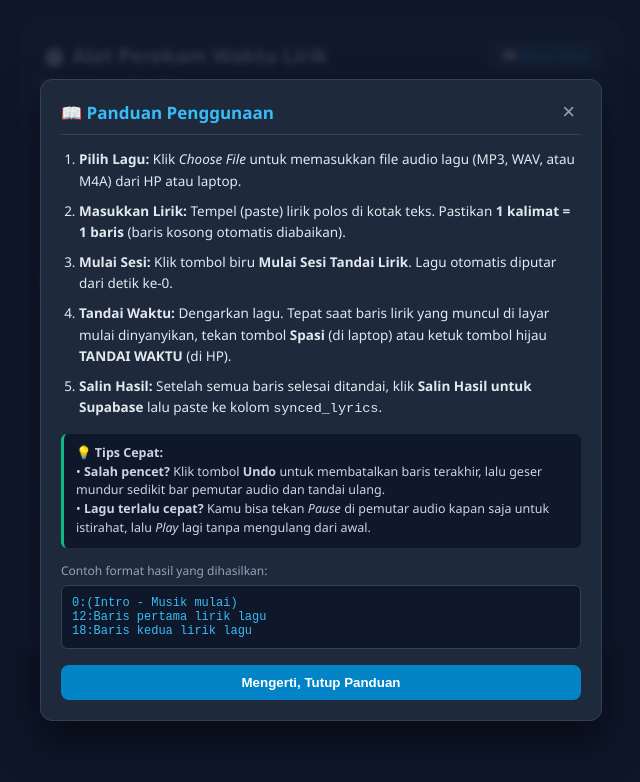
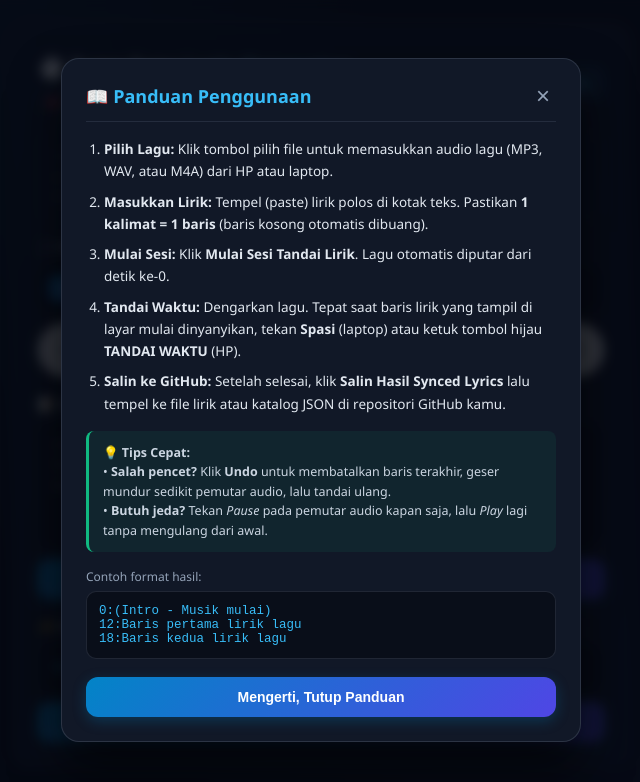
Before and after one commit to Fatchurohman/generator_lirik_bergerak, a plain HTML site: page index.html in a window 1280 px wide. Both pictures are taken after a click on the button "📖 Baca Saya". Shown: the whole page, without its empty margins (319-959 px from the left). Drawn offline with Linux system fonts and the light colour scheme.

Commit message:
Update index.html

```diff
--- a/index.html
+++ b/index.html
@@ -3,139 +3,389 @@
 <head>
   <meta charset="UTF-8">
   <meta name="viewport" content="width=device-width, initial-scale=1.0">
-  <title>Suno Sync Lyric Generator</title>
+  <title>Suno Sync Lyric Generator — fatur62</title>
   <style>
-    body { font-family: 'Segoe UI', sans-serif; background: #0f172a; color: #f8fafc; padding: 20px; max-width: 600px; margin: auto; }
-    .card { background: #1e293b; padding: 20px; border-radius: 12px; border: 1px solid #334155; display: flex; flex-direction: column; gap: 12px; }
+    :root {
+      --bg-deep: #060913;
+      --card-bg: rgba(17, 24, 39, 0.78);
+      --card-border: rgba(148, 163, 184, 0.16);
+      --input-bg: rgba(9, 13, 24, 0.85);
+      --text-main: #f8fafc;
+      --text-muted: #94a3b8;
+      --accent-cyan: #38bdf8;
+      --accent-indigo: #6366f1;
+      --accent-emerald: #10b981;
+      --accent-gold: #f59e0b;
+    }
+
+    * { box-sizing: border-box; }
+
+    body {
+      font-family: 'Segoe UI', system-ui, -apple-system, sans-serif;
+      background-color: var(--bg-deep);
+      background-image:
+        radial-gradient(circle at 15% 10%, rgba(56, 189, 248, 0.14), transparent 40%),
+        radial-gradient(circle at 85% 90%, rgba(99, 102, 241, 0.14), transparent 45%);
+      color: var(--text-main);
+      padding: 24px 16px;
+      margin: 0;
+      min-height: 100vh;
+      display: flex;
+      justify-content: center;
+      align-items: flex-start;
+    }
+
+    .card {
+      width: 100%;
+      max-width: 620px;
+      background: var(--card-bg);
+      backdrop-filter: blur(18px);
+      -webkit-backdrop-filter: blur(18px);
+      padding: 26px;
+      border-radius: 20px;
+      border: 1px solid var(--card-border);
+      box-shadow: 0 25px 50px -12px rgba(0, 0, 0, 0.65), inset 0 1px 0 rgba(255, 255, 255, 0.06);
+      display: flex;
+      flex-direction: column;
+      gap: 18px;
+    }
 
     .header-top {
       display: flex;
       justify-content: space-between;
       align-items: center;
-      gap: 10px;
+      gap: 12px;
     }
-    .header-top h2 { margin: 0; font-size: 20px; }
 
-    .btn-readme {
-      background: #334155;
-      color: #38bdf8;
-      border: 1px solid #475569;
-      padding: 6px 12px;
-      border-radius: 8px;
-      font-size: 13px;
-      font-weight: bold;
-      cursor: pointer;
-      white-space: nowrap;
-      transition: background 0.2s;
+    .title-wrap h2 {
+      margin: 0;
+      font-size: 22px;
+      font-weight: 700;
+      letter-spacing: -0.3px;
+      background: linear-gradient(135deg, #f8fafc 20%, #38bdf8 80%, #818cf8 100%);
+      -webkit-background-clip: text;
+      -webkit-text-fill-color: transparent;
     }
-    .btn-readme:hover { background: #475569; }
 
-    /* Styling Identitas Developer dengan Animasi Kelap-Kelip Live */
     .developer-badge {
-      display: flex;
+      display: inline-flex;
       align-items: center;
       gap: 8px;
-      font-size: 13px;
-      color: #94a3b8;
-      margin-top: -6px;
-      margin-bottom: 4px;
+      font-size: 12px;
+      color: var(--text-muted);
+      background: rgba(15, 23, 42, 0.7);
+      border: 1px solid rgba(148, 163, 184, 0.15);
+      padding: 4px 10px;
+      border-radius: 999px;
+      margin-top: 8px;
+      width: fit-content;
     }
+
     .live-dot {
-      width: 8px;
-      height: 8px;
+      width: 7px;
+      height: 7px;
       background-color: #ef4444;
       border-radius: 50%;
       display: inline-block;
-      box-shadow: 0 0 0 rgba(239, 68, 68, 0.4);
       animation: pulse-live 1.5s infinite;
     }
+
     @keyframes pulse-live {
-      0% { transform: scale(0.95); box-shadow: 0 0 0 0 rgba(239, 68, 68, 0.7); }
+      0% { transform: scale(0.95); box-shadow: 0 0 0 0 rgba(239, 68, 68, 0.75); }
       70% { transform: scale(1); box-shadow: 0 0 0 6px rgba(239, 68, 68, 0); }
       100% { transform: scale(0.95); box-shadow: 0 0 0 0 rgba(239, 68, 68, 0); }
     }
 
-    textarea { background: #0f172a; border: 1px solid #334155; color: #fff; padding: 10px; border-radius: 8px; width: 100%; height: 120px; outline: none; box-sizing: border-box; resize: vertical; }
-    input[type="file"] { background: #0f172a; padding: 8px; border-radius: 8px; border: 1px solid #334155; color: #fff; width: 100%; box-sizing: border-box; }
-    audio { width: 100%; margin-top: 10px; }
-    .btn { background: #0284c7; color: #fff; border: none; padding: 10px; border-radius: 8px; font-weight: bold; cursor: pointer; width: 100%; transition: background 0.2s; }
-    .btn:hover { background: #0369a1; }
-    .btn-record { background: #10b981; font-size: 15px; padding: 14px; }
-    .btn-record:hover { background: #059669; }
-    .btn-undo { background: #475569; font-size: 13px; padding: 8px; }
-    .btn-undo:hover { background: #64748b; }
-    .output-box { background: #0f172a; border: 1px solid #334155; padding: 12px; border-radius: 8px; font-family: monospace; font-size: 13px; white-space: pre-wrap; max-height: 200px; overflow-y: auto; color: #38bdf8; }
+    .btn-readme {
+      background: rgba(56, 189, 248, 0.12);
+      color: var(--accent-cyan);
+      border: 1px solid rgba(56, 189, 248, 0.3);
+      padding: 8px 14px;
+      border-radius: 10px;
+      font-size: 13px;
+      font-weight: 600;
+      cursor: pointer;
+      white-space: nowrap;
+      transition: all 0.2s ease;
+    }
 
-    /* Styling Modal Baca Saya */
+    .btn-readme:hover {
+      background: rgba(56, 189, 248, 0.22);
+      transform: translateY(-1px);
+    }
+
+    .quick-steps {
+      font-size: 12.5px;
+      color: var(--text-muted);
+      background: rgba(15, 23, 42, 0.55);
+      border: 1px solid rgba(148, 163, 184, 0.1);
+      padding: 12px 14px;
+      border-radius: 12px;
+      line-height: 1.6;
+      margin: 0;
+    }
+
+    .section-block {
+      display: flex;
+      flex-direction: column;
+      gap: 8px;
+    }
+
+    label {
+      font-size: 13px;
+      font-weight: 600;
+      color: #cbd5e1;
+      letter-spacing: 0.2px;
+    }
+
+    input[type="file"] {
+      background: var(--input-bg);
+      padding: 10px;
+      border-radius: 12px;
+      border: 1px solid var(--card-border);
+      color: #cbd5e1;
+      width: 100%;
+      font-size: 13px;
+      cursor: pointer;
+      transition: border-color 0.2s;
+    }
+
+    input[type="file"]:hover { border-color: rgba(56, 189, 248, 0.45); }
+
+    input[type="file"]::file-selector-button {
+      background: linear-gradient(135deg, #0284c7, #4f46e5);
+      color: #fff;
+      border: none;
+      padding: 6px 12px;
+      border-radius: 8px;
+      font-weight: 600;
+      margin-right: 12px;
+      cursor: pointer;
+    }
+
+    audio {
+      width: 100%;
+      border-radius: 12px;
+      outline: none;
+      margin-top: 2px;
+    }
+
+    textarea {
+      background: var(--input-bg);
+      border: 1px solid var(--card-border);
+      color: #f8fafc;
+      padding: 12px 14px;
+      border-radius: 12px;
+      width: 100%;
+      height: 130px;
+      outline: none;
+      resize: vertical;
+      font-family: inherit;
+      font-size: 13.5px;
+      line-height: 1.5;
+      transition: border-color 0.2s, box-shadow 0.2s;
+    }
+
+    textarea:focus {
+      border-color: var(--accent-cyan);
+      box-shadow: 0 0 0 3px rgba(56, 189, 248, 0.15);
+    }
+
+    .btn {
+      background: linear-gradient(135deg, #0284c7, #4f46e5);
+      color: #fff;
+      border: none;
+      padding: 12px 16px;
+      border-radius: 12px;
+      font-weight: 600;
+      font-size: 14px;
+      cursor: pointer;
+      width: 100%;
+      transition: all 0.2s ease;
+      box-shadow: 0 4px 14px rgba(2, 132, 199, 0.28);
+    }
+
+    .btn:hover {
+      filter: brightness(1.1);
+      transform: translateY(-1px);
+    }
+
+    .btn:active { transform: scale(0.98); }
+
+    #recordingSection {
+      display: none;
+      flex-direction: column;
+      gap: 12px;
+      background: rgba(16, 185, 129, 0.06);
+      border: 1px solid rgba(16, 185, 129, 0.25);
+      padding: 16px;
+      border-radius: 14px;
+    }
+
+    .progress-track {
+      width: 100%;
+      height: 6px;
+      background: rgba(15, 23, 42, 0.9);
+      border-radius: 999px;
+      overflow: hidden;
+    }
+
+    .progress-fill {
+      height: 100%;
+      width: 0%;
+      background: linear-gradient(90deg, #10b981, #38bdf8);
+      transition: width 0.25s ease;
+    }
+
+    #currentLineDisplay {
+      font-size: 14.5px;
+      color: #e2e8f0;
+      font-weight: 600;
+      text-align: center;
+      padding: 8px 10px;
+      background: rgba(15, 23, 42, 0.65);
+      border-radius: 10px;
+      border: 1px solid rgba(56, 189, 248, 0.2);
+    }
+
+    .btn-record {
+      background: linear-gradient(135deg, #059669, #10b981);
+      font-size: 15px;
+      padding: 15px;
+      box-shadow: 0 6px 20px rgba(16, 185, 129, 0.32);
+    }
+
+    .btn-undo {
+      background: rgba(71, 85, 105, 0.45);
+      border: 1px solid rgba(148, 163, 184, 0.2);
+      font-size: 13px;
+      padding: 9px;
+      box-shadow: none;
+    }
+
+    .btn-undo:hover { background: rgba(71, 85, 105, 0.7); }
+
+    .output-box {
+      background: var(--input-bg);
+      border: 1px solid var(--card-border);
+      padding: 14px;
+      border-radius: 12px;
+      font-family: 'Cascadia Code', 'Fira Code', monospace;
+      font-size: 13px;
+      line-height: 1.6;
+      white-space: pre-wrap;
+      max-height: 210px;
+      overflow-y: auto;
+      color: var(--accent-cyan);
+    }
+
+    /* Modal Baca Saya */
     .modal-overlay {
       display: none;
       position: fixed;
       inset: 0;
-      background: rgba(15, 23, 42, 0.85);
-      backdrop-filter: blur(3px);
+      background: rgba(6, 9, 19, 0.82);
+      backdrop-filter: blur(6px);
       z-index: 999;
       justify-content: center;
       align-items: center;
       padding: 16px;
     }
+
     .modal-overlay.open { display: flex; }
+
     .modal-box {
-      background: #1e293b;
-      border: 1px solid #334155;
-      border-radius: 12px;
+      background: #111827;
+      border: 1px solid rgba(148, 163, 184, 0.2);
+      border-radius: 18px;
       max-width: 520px;
       width: 100%;
-      max-height: 85vh;
+      max-height: 86vh;
       overflow-y: auto;
-      padding: 20px;
-      box-shadow: 0 20px 40px rgba(0, 0, 0, 0.5);
+      padding: 24px;
+      box-shadow: 0 25px 50px rgba(0, 0, 0, 0.65);
     }
+
     .modal-header {
       display: flex;
       justify-content: space-between;
       align-items: center;
-      border-bottom: 1px solid #334155;
-      padding-bottom: 10px;
-      margin-bottom: 14px;
+      border-bottom: 1px solid rgba(148, 163, 184, 0.15);
+      padding-bottom: 12px;
+      margin-bottom: 16px;
     }
-    .modal-header h3 { margin: 0; color: #38bdf8; font-size: 17px; }
+
+    .modal-header h3 { margin: 0; color: var(--accent-cyan); font-size: 18px; }
+
     .modal-close {
       background: transparent;
       border: none;
-      color: #94a3b8;
-      font-size: 22px;
+      color: var(--text-muted);
+      font-size: 24px;
       cursor: pointer;
       line-height: 1;
     }
+
     .modal-close:hover { color: #fff; }
+
     .guide-list {
       padding-left: 18px;
-      margin: 0 0 14px 0;
+      margin: 0 0 16px 0;
       font-size: 13.5px;
-      line-height: 1.6;
+      line-height: 1.65;
       color: #e2e8f0;
     }
+
     .guide-list li { margin-bottom: 8px; }
+
     .guide-tip {
-      background: #0f172a;
-      border-left: 3px solid #10b981;
-      padding: 10px 12px;
-      border-radius: 6px;
+      background: rgba(16, 185, 129, 0.08);
+      border-left: 3px solid var(--accent-emerald);
+      padding: 12px 14px;
+      border-radius: 8px;
       font-size: 12.5px;
       color: #cbd5e1;
-      margin-bottom: 14px;
-      line-height: 1.5;
+      margin-bottom: 16px;
+      line-height: 1.55;
     }
+
     .guide-example {
-      background: #0f172a;
-      border: 1px solid #334155;
-      padding: 10px;
-      border-radius: 6px;
+      background: var(--input-bg);
+      border: 1px solid var(--card-border);
+      padding: 12px;
+      border-radius: 10px;
       font-family: monospace;
-      font-size: 12px;
-      color: #38bdf8;
-      margin-bottom: 16px;
+      font-size: 12.5px;
+      color: var(--accent-cyan);
+      margin-bottom: 18px;
       white-space: pre-wrap;
+    }
+
+    /* Floating Toast Notification */
+    .toast {
+      position: fixed;
+      bottom: 24px;
+      left: 50%;
+      transform: translateX(-50%) translateY(80px);
+      background: #1e293b;
+      color: #f8fafc;
+      border: 1px solid rgba(56, 189, 248, 0.4);
+      padding: 12px 20px;
+      border-radius: 12px;
+      font-size: 13.5px;
+      font-weight: 600;
+      box-shadow: 0 12px 30px rgba(0, 0, 0, 0.5);
+      opacity: 0;
+      pointer-events: none;
+      transition: all 0.3s cubic-bezier(0.22, 1, 0.36, 1);
+      z-index: 1000;
+      text-align: center;
+      max-width: 90vw;
+    }
+
+    .toast.show {
+      opacity: 1;
+      transform: translateX(-50%) translateY(0);
     }
   </style>
 </head>
@@ -143,43 +393,47 @@
 
   <div class="card">
     <div class="header-top">
-      <h2>⏱️ Alat Perekam Waktu Lirik</h2>
+      <div class="title-wrap">
+        <h2>⏱️ Suno Sync Lyric Generator</h2>
+        <div class="developer-badge">
+          <span class="live-dot"></span>
+          <span>developer : fatur62</span>
+        </div>
+      </div>
       <button type="button" class="btn-readme" onclick="openReadme()">📖 Baca Saya</button>
     </div>
 
-    <div class="developer-badge">
-      <span class="live-dot"></span>
-      <span>developer : fatur62</span>
+    <p class="quick-steps">
+      1. Pilih file audio lagu kamu.<br>
+      2. Tempel lirik per baris di kolom bawah.<br>
+      3. Putar lagu, lalu ketuk tombol hijau atau tekan <strong>Spasi</strong> tepat saat lirik dinyanyikan.
+    </p>
+
+    <div class="section-block">
+      <label for="audioUpload">🎵 Pilih File Audio Lagu (MP3 / WAV / M4A)</label>
+      <input type="file" id="audioUpload" accept="audio/*">
+      <audio id="audioPlayer" controls></audio>
     </div>
 
-    <p style="font-size: 12px; color: #94a3b8; margin: 0;">
-      1. Pilih file audio lagu kamu.<br>
-      2. Ketik lirik per baris di bawah.<br>
-      3. Putar lagu, lalu klik tombol hijau atau tekan <strong>Spasi</strong> pas lirik itu mulai dinyanyikan!
-    </p>
-
-    <div>
-      <label>Pilih File Audio Lagu (MP3/WAV/M4A):</label>
-      <input type="file" id="audioUpload" accept="audio/*">
-    </div>
-    <audio id="audioPlayer" controls></audio>
-
-    <div>
-      <label>Masukkan Lirik Polos (Baris per baris):</label>
+    <div class="section-block">
+      <label for="rawLyrics">📝 Masukkan Lirik Polos (1 Kalimat = 1 Baris)</label>
       <textarea id="rawLyrics" placeholder="(Intro - Musik mulai)&#10;Baris pertama lirik&#10;Baris kedua lirik"></textarea>
-      <button type="button" class="btn" onclick="initLyricSession()" style="margin-top: 8px;">Mulai Sesi Tandai Lirik</button>
+      <button type="button" class="btn" onclick="initLyricSession()">▶️ Mulai Sesi Tandai Lirik</button>
     </div>
 
-    <div id="recordingSection" style="display:none; flex-direction:column; gap:10px;">
-      <button type="button" id="stampBtn" class="btn btn-record" onclick="stampCurrentTime()">👉 TANDAI WAKTU UNTUK BARIS INI ([SPACEBAR])</button>
+    <div id="recordingSection">
+      <div class="progress-track">
+        <div id="progressFill" class="progress-fill"></div>
+      </div>
+      <div id="currentLineDisplay">-</div>
+      <button type="button" id="stampBtn" class="btn btn-record" onclick="stampCurrentTime()">👉 TANDAI WAKTU BARIS INI ([SPACEBAR])</button>
       <button type="button" class="btn btn-undo" onclick="undoLastStamp()">↩️ Batalkan Baris Terakhir (Undo)</button>
-      <div id="currentLineDisplay" style="font-size: 14px; color: #38bdf8; font-weight: bold; text-align: center;">-</div>
     </div>
 
-    <div>
-      <label>Hasil Format Supabase (Synced Lyrics):</label>
+    <div class="section-block">
+      <label>✨ Hasil Synced Lyrics (Siap untuk GitHub / JSON)</label>
       <div id="outputResult" class="output-box">Hasil akan muncul di sini...</div>
-      <button type="button" class="btn" style="margin-top: 8px;" onclick="copyResult()">Salin Hasil untuk Supabase</button>
+      <button type="button" class="btn" onclick="copyResult()">📋 Salin Hasil Synced Lyrics</button>
     </div>
   </div>
 
@@ -192,20 +446,20 @@
       </div>
 
       <ol class="guide-list">
-        <li><strong>Pilih Lagu:</strong> Klik <em>Choose File</em> untuk memasukkan file audio lagu (MP3, WAV, atau M4A) dari HP atau laptop.</li>
-        <li><strong>Masukkan Lirik:</strong> Tempel (paste) lirik polos di kotak teks. Pastikan <strong>1 kalimat = 1 baris</strong> (baris kosong otomatis diabaikan).</li>
-        <li><strong>Mulai Sesi:</strong> Klik tombol biru <strong>Mulai Sesi Tandai Lirik</strong>. Lagu otomatis diputar dari detik ke-0.</li>
-        <li><strong>Tandai Waktu:</strong> Dengarkan lagu. Tepat saat baris lirik yang muncul di layar mulai dinyanyikan, tekan tombol <strong>Spasi</strong> (di laptop) atau ketuk tombol hijau <strong>TANDAI WAKTU</strong> (di HP).</li>
-        <li><strong>Salin Hasil:</strong> Setelah semua baris selesai ditandai, klik <strong>Salin Hasil untuk Supabase</strong> lalu paste ke kolom <code>synced_lyrics</code>.</li>
+        <li><strong>Pilih Lagu:</strong> Klik tombol pilih file untuk memasukkan audio lagu (MP3, WAV, atau M4A) dari HP atau laptop.</li>
+        <li><strong>Masukkan Lirik:</strong> Tempel (paste) lirik polos di kotak teks. Pastikan <strong>1 kalimat = 1 baris</strong> (baris kosong otomatis dibuang).</li>
+        <li><strong>Mulai Sesi:</strong> Klik <strong>Mulai Sesi Tandai Lirik</strong>. Lagu otomatis diputar dari detik ke-0.</li>
+        <li><strong>Tandai Waktu:</strong> Dengarkan lagu. Tepat saat baris lirik yang tampil di layar mulai dinyanyikan, tekan <strong>Spasi</strong> (laptop) atau ketuk tombol hijau <strong>TANDAI WAKTU</strong> (HP).</li>
+        <li><strong>Salin ke GitHub:</strong> Setelah selesai, klik <strong>Salin Hasil Synced Lyrics</strong> lalu tempel ke file lirik atau katalog JSON di repositori GitHub kamu.</li>
       </ol>
 
       <div class="guide-tip">
         <strong>💡 Tips Cepat:</strong><br>
-        • <strong>Salah pencet?</strong> Klik tombol <strong>Undo</strong> untuk membatalkan baris terakhir, lalu geser mundur sedikit bar pemutar audio dan tandai ulang.<br>
-        • <strong>Lagu terlalu cepat?</strong> Kamu bisa tekan <em>Pause</em> di pemutar audio kapan saja untuk istirahat, lalu <em>Play</em> lagi tanpa mengulang dari awal.
+        • <strong>Salah pencet?</strong> Klik <strong>Undo</strong> untuk membatalkan baris terakhir, geser mundur sedikit pemutar audio, lalu tandai ulang.<br>
+        • <strong>Butuh jeda?</strong> Tekan <em>Pause</em> pada pemutar audio kapan saja, lalu <em>Play</em> lagi tanpa mengulang dari awal.
       </div>
 
-      <div style="font-size: 12px; color: #94a3b8; margin-bottom: 6px;">Contoh format hasil yang dihasilkan:</div>
+      <div style="font-size: 12px; color: #94a3b8; margin-bottom: 6px;">Contoh format hasil:</div>
       <div class="guide-example">0:(Intro - Musik mulai)
 12:Baris pertama lirik lagu
 18:Baris kedua lirik lagu</div>
@@ -214,14 +468,30 @@
     </div>
   </div>
 
+  <!-- Toast Notification -->
+  <div id="toast" class="toast"></div>
+
   <script>
     let lyricLines = [];
     let currentIndex = 0;
     let stampedResults = [];
+    let toastTimer = null;
+
     const audioPlayer = document.getElementById('audioPlayer');
     const outputResult = document.getElementById('outputResult');
     const recordingSection = document.getElementById('recordingSection');
     const readmeModal = document.getElementById('readmeModal');
+    const progressFill = document.getElementById('progressFill');
+    const toastEl = document.getElementById('toast');
+
+    function showToast(message) {
+      toastEl.innerText = message;
+      toastEl.classList.add('show');
+      clearTimeout(toastTimer);
+      toastTimer = setTimeout(() => {
+        toastEl.classList.remove('show');
+      }, 2800);
+    }
 
     function openReadme() {
       readmeModal.classList.add('open');
@@ -246,16 +516,17 @@
       const fileURL = URL.createObjectURL(file);
       audioPlayer.src = fileURL;
       audioPlayer.load();
+      showToast('🎵 Audio berhasil dimuat!');
     });
 
     function initLyricSession() {
       const raw = document.getElementById('rawLyrics').value.trim();
       if (!raw) {
-        alert('Masukkan lirik polos terlebih dahulu!');
+        showToast('⚠️ Masukkan lirik polos terlebih dahulu!');
         return;
       }
       if (!audioPlayer.src) {
-        alert('Pilih file audio terlebih dahulu!');
+        showToast('⚠️ Pilih file audio terlebih dahulu!');
         return;
       }
 
@@ -264,7 +535,7 @@
                       .filter(l => l !== '');
 
       if (lyricLines.length === 0) {
-        alert('Format lirik tidak valid atau kosong!');
+        showToast('⚠️ Format lirik tidak valid atau kosong!');
         return;
       }
 
@@ -278,13 +549,13 @@
 
       audioPlayer.currentTime = 0;
       audioPlayer.play().catch(() => {
-        alert('Gagal memutar audio otomatis. Silakan tekan tombol Play pada pemutar audio.');
+        showToast('▶️ Klik tombol Play pada pemutar audio untuk memulai.');
       });
     }
 
     function stampCurrentTime() {
       if (currentIndex >= lyricLines.length) {
-        alert('Semua lirik sudah ditandai!');
+        showToast('✅ Semua lirik sudah ditandai!');
         return;
       }
 
@@ -299,7 +570,7 @@
 
       if (currentIndex >= lyricLines.length) {
         audioPlayer.pause();
-        alert('Selesai! Semua waktu lirik berhasil direkam.');
+        showToast('🎉 Selesai! Semua waktu lirik berhasil direkam.');
       }
     }
 
@@ -310,6 +581,7 @@
       currentIndex--;
       renderOutput();
       updateDisplay();
+      showToast('↩️ Baris terakhir dibatalkan.');
     }
 
     function renderOutput() {
@@ -325,7 +597,6 @@
         return;
       }
 
-      // Abaikan Spasi jika modal panduan terbuka, sedang mengetik, atau tombol ditahan
       if (readmeModal.classList.contains('open')) return;
       const tag = document.activeElement ? document.activeElement.tagName : '';
       if (tag === 'TEXTAREA' || tag === 'INPUT' || e.repeat) return;
@@ -338,16 +609,19 @@
 
     function updateDisplay() {
       const display = document.getElementById('currentLineDisplay');
+      const percent = lyricLines.length > 0 ? (currentIndex / lyricLines.length) * 100 : 0;
+      progressFill.style.width = `${percent}%`;
+
       if (currentIndex < lyricLines.length) {
-        display.innerText = `Baris Berikutnya (${currentIndex + 1}/${lyricLines.length}): "${lyricLines[currentIndex]}"`;
+        display.innerText = `Baris ${currentIndex + 1}/${lyricLines.length}: "${lyricLines[currentIndex]}"`;
       } else {
-        display.innerText = '✅ Selesai ditandai semua!';
+        display.innerText = '✅ Semua baris selesai ditandai!';
       }
     }
 
     function copyResult() {
       if (stampedResults.length === 0) {
-        alert('Belum ada hasil lirik yang ditandai!');
+        showToast('⚠️ Belum ada hasil lirik yang ditandai!');
         return;
       }
 
@@ -355,7 +629,7 @@
 
       if (navigator.clipboard && window.isSecureContext) {
         navigator.clipboard.writeText(text)
-          .then(() => alert('Hasil berhasil disalin! Tinggal paste ke kolom synced_lyrics di Supabase.'))
+          .then(() => showToast('📋 Berhasil disalin! Siap paste ke GitHub.'))
           .catch(() => fallbackCopy(text));
       } else {
         fallbackCopy(text);
@@ -371,9 +645,9 @@
       tempArea.select();
       try {
         document.execCommand('copy');
-        alert('Hasil berhasil disalin! Tinggal paste ke kolom synced_lyrics di Supabase.');
+        showToast('📋 Berhasil disalin! Siap paste ke GitHub.');
       } catch (err) {
-        alert('Gagal menyalin otomatis. Silakan blok dan salin manual dari kotak hasil.');
+        showToast('⚠️ Gagal menyalin otomatis. Silakan salin manual.');
       }
       document.body.removeChild(tempArea);
     }
```
